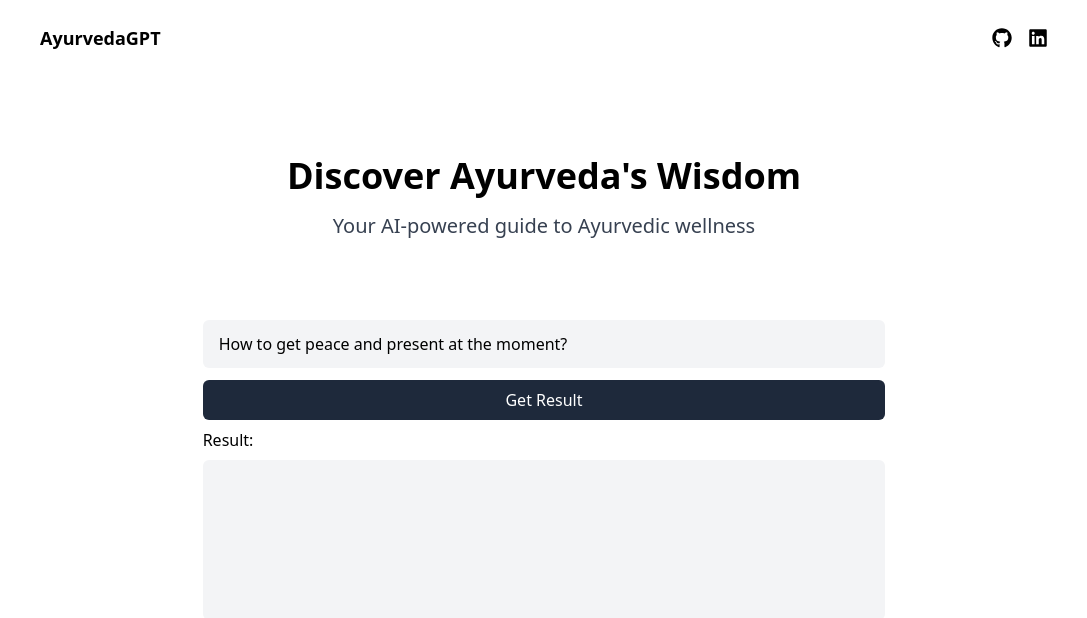
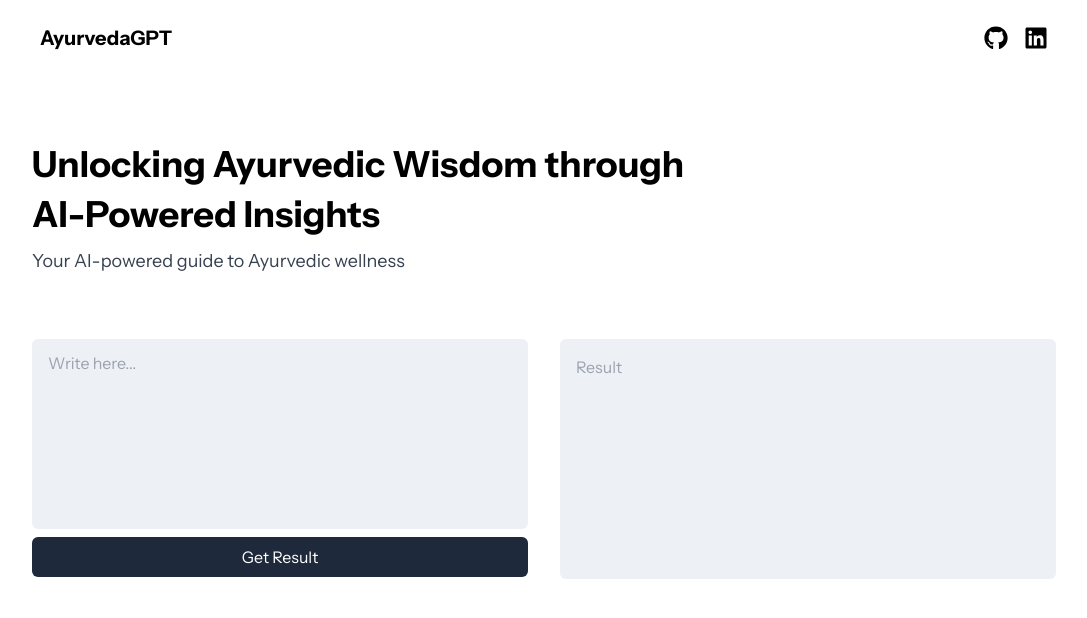
Before and after one commit to Aaryan6/AyurvedaGPT, a React (Vite) app: page / in a window 1280 px wide. Shown: the top 618 px of the page, without its empty margins (96-1183 px from the left). Built offline with nearby package versions, Linux system fonts and the light colour scheme; no server answers.

Commit message:
some changes

```diff
--- a/src/components/ContentSection/DisplayContent.tsx
+++ b/src/components/ContentSection/DisplayContent.tsx
@@ -1,14 +1,8 @@
-import React from "react";
-
 const DisplayContent = ({ answer }: any) => {
   return (
-    <div className="mt-2 max-w-3xl mx-auto w-2/3">
-      <h4>Result:</h4>
-      <p
-        placeholder="Result will be displayed here.."
-        className="bg-gray-100 rounded-md p-4 py-4 mt-2 min-h-[10rem] resize-none w-full outline-none h-max"
-      >
-        {answer}
+    <div className="w-1/2">
+      <p className="bg-[#edf0f4] rounded-md p-4 py-4 min-h-[15rem] resize-none w-full outline-none h-max">
+        {answer ? answer : <span className="text-gray-400">Result</span>}
       </p>
     </div>
   );
--- a/src/components/ContentSection/SearchBox.tsx
+++ b/src/components/ContentSection/SearchBox.tsx
@@ -2,9 +2,7 @@
 import axios from "axios";
 
 const SearchBox = ({ setAnswer }: any) => {
-  const [searchTerm, setSearchTerm] = useState(
-    "How to get peace and present at the moment?"
-  );
+  const [searchTerm, setSearchTerm] = useState("");
   const [loading, setLoading] = useState(false);
 
   const handleSubmit = async () => {
@@ -18,12 +16,11 @@
   };
 
   return (
-    <div className="mt-20 max-w-3xl mx-auto w-2/3">
-      <div className="bg-gray-100 rounded-md p-4 py-3 w-full">
-        <input
-          type="text"
-          placeholder="Ask your question here..."
-          className="w-full bg-transparent outline-none"
+    <div className="w-1/2">
+      <div className="bg-[#edf0f4] rounded-md p-4 py-3 w-full">
+        <textarea
+          placeholder="Write here..."
+          className="w-full bg-transparent outline-none h-[10rem] resize-none"
           value={searchTerm}
           onChange={(e) => setSearchTerm(e.target.value)}
         />
@@ -31,7 +28,7 @@
       <button
         type="button"
         onClick={handleSubmit}
-        className="w-full text-center bg-slate-800 text-white py-2 mt-3 rounded-md"
+        className="w-full text-center bg-slate-800 text-white py-2 mt-2 rounded-md"
       >
         {loading ? "Loading..." : "Get Result"}
       </button>
--- a/src/components/MainSection.tsx
+++ b/src/components/MainSection.tsx
@@ -5,16 +5,18 @@
 const MainSection = () => {
   const [answer, setAnswer] = useState("");
   return (
-    <section className="flex flex-col items-center pt-[5rem] max-w-5xl mx-auto">
-      <h1 className="text-4xl font-bold text-left mb-4">
-        Discover Ayurveda's Wisdom
+    <section className="pt-[4rem] max-w-5xl mx-auto">
+      <h1 className="text-4xl font-bold text-left max-w-2xl leading-snug">
+        Unlocking Ayurvedic Wisdom through AI-Powered Insights
       </h1>
-      <p className="text-xl text-gray-700 text-left">
+      <p className="text-lg text-gray-700 text-left mt-2">
         Your AI-powered guide to Ayurvedic wellness
       </p>
 
-      <SearchBox setAnswer={setAnswer} />
-      <DisplayContent answer={answer} />
+      <div className="flex place-items-start mt-16 gap-8">
+        <SearchBox setAnswer={setAnswer} />
+        <DisplayContent answer={answer} />
+      </div>
     </section>
   );
 };
--- a/src/components/Navbar.tsx
+++ b/src/components/Navbar.tsx
@@ -1,11 +1,10 @@
-import React from "react";
 import { FaGithub, FaLinkedin } from "react-icons/fa";
 
 const Navbar = () => {
   return (
     <nav className="flex items-center justify-between p-6 px-2 max-w-5xl mx-auto">
       <div className="flex items-center">
-        <span className="text-black font-bold text-lg">AyurvedaGPT</span>
+        <span className="text-black font-bold text-xl">AyurvedaGPT</span>
       </div>
       <div className="flex items-center">
         <a
@@ -14,7 +13,7 @@
           rel="noopener noreferrer"
           className="text-white hover:text-gray-300 mr-4"
         >
-          <FaGithub className="text-xl text-black" />
+          <FaGithub className="text-2xl text-black" />
         </a>
         <a
           href="https://linkedin.com/your-linkedin-url"
@@ -22,7 +21,7 @@
           rel="noopener noreferrer"
           className="text-white hover:text-gray-300"
         >
-          <FaLinkedin className="text-xl text-black" />
+          <FaLinkedin className="text-2xl text-black" />
         </a>
       </div>
     </nav>
--- a/src/index.css
+++ b/src/index.css
@@ -1,3 +1,5 @@
+@import url("https://fonts.googleapis.com/css2?family=Instrument+Sans:wght@400;500;600;700&display=swap");
+
 @tailwind base;
 @tailwind components;
 @tailwind utilities;
@@ -5,3 +7,8 @@
 body {
   margin: 0;
 }
+
+* {
+  font-family: "Instrument Sans", sans-serif;
+  box-sizing: border-box;
+}
```
